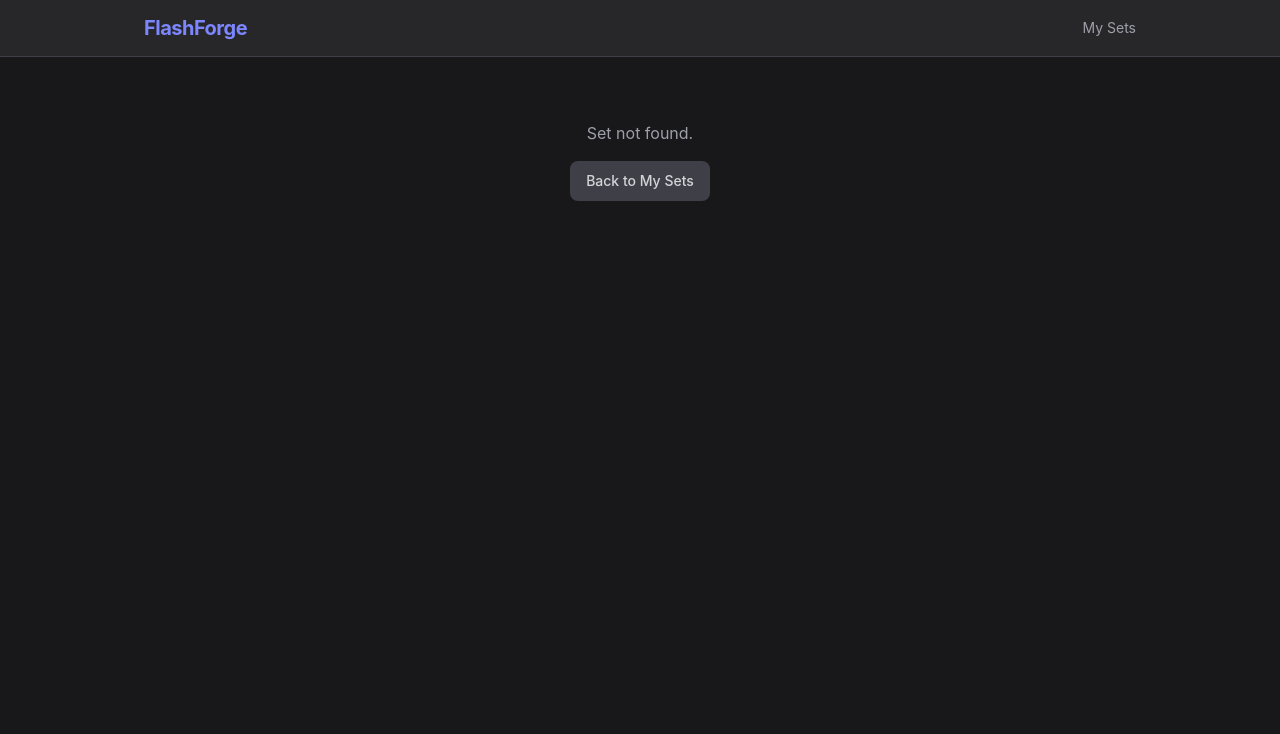
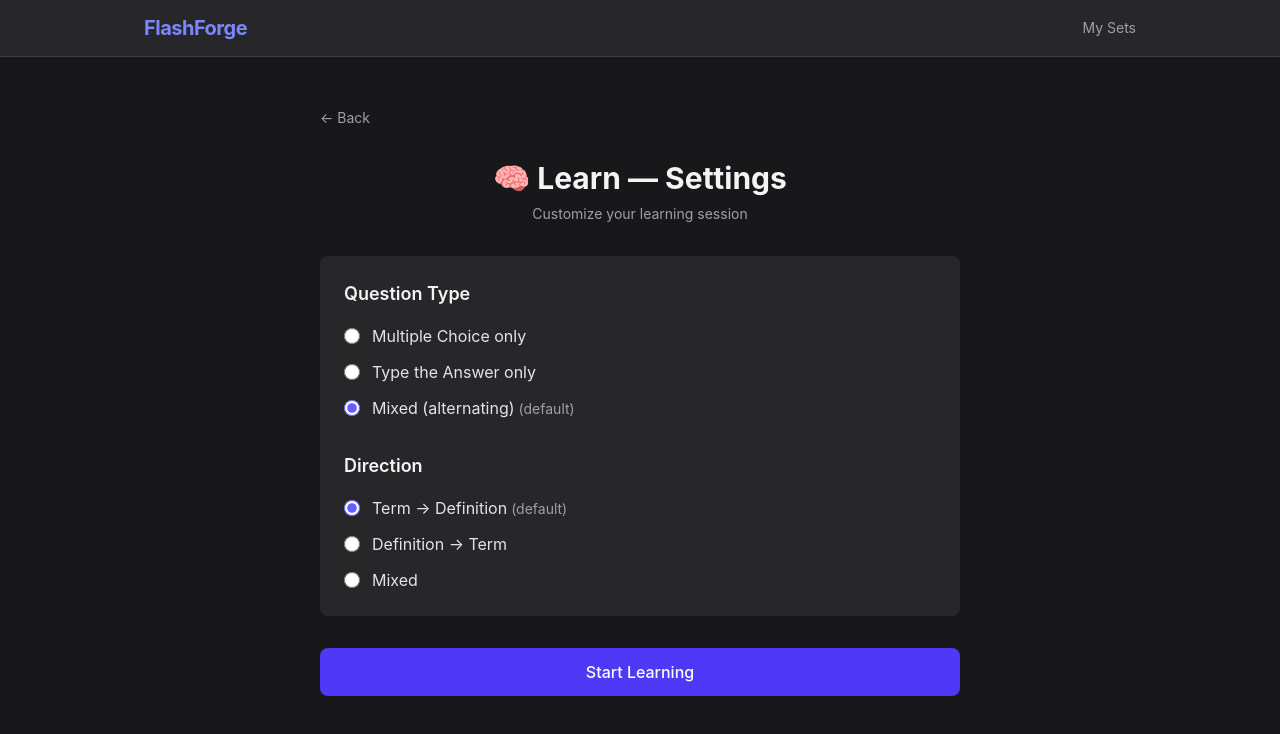
Before and after one commit to AbhiShekSiwa/flashforge, a React (Vite) app: page /sets/1/learn in a window 1280 px wide. Before the commit this address had no page. Shown: the top 734 px of the page. Built offline with nearby package versions, Linux system fonts and the light colour scheme.

Commit message:
prompt 3 complete - added learn option redo pt2

```diff
--- a/src/modes/Learn.jsx
+++ b/src/modes/Learn.jsx
@@ -1,4 +1,4 @@
-import { useState, useEffect, useCallback } from 'react'
+import { useState, useEffect, useCallback, useMemo } from 'react'
 import { useNavigate, useParams } from 'react-router-dom'
 import { useSets } from '../hooks/useSets.js'
 import ProgressBar from '../components/ProgressBar.jsx'
@@ -10,6 +10,11 @@ export default function Learn() {
   const navigate = useNavigate()
   const { sets, markStudied } = useSets()
   const set = sets.find(s => s.id === id)
+
+  // BUG 3: Settings screen state
+  const [showSettings, setShowSettings] = useState(true)
+  const [selectedQuestionType, setSelectedQuestionType] = useState('mixed')
+  const [selectedDirection, setSelectedDirection] = useState('term')
 
   const [sessionState, setSessionState] = useState(() => {
     if (!set || set.cards.length === 0) return null
@@ -41,6 +46,90 @@ export default function Learn() {
   const [feedbackIsCorrect, setFeedbackIsCorrect] = useState(false)
   const [isProcessing, setIsProcessing] = useState(false)
   const [cardDirections, setCardDirections] = useState({})
+  // BUG 1: Store generated options per card to prevent reshuffling
+  const [cardOptions, setCardOptions] = useState({})
+
+  // BUG 3: Settings screen UI
+  if (showSettings) {
+    return (
+      <main className="max-w-2xl mx-auto px-4 py-12">
+        <button
+          onClick={() => navigate(-1)}
+          className="text-sm text-zinc-400 hover:text-zinc-200 transition-colors mb-8"
+        >
+          ← Back
+        </button>
+
+        <div className="text-center">
+          <h1 className="text-3xl font-bold text-zinc-100 mb-2">🧠 Learn — Settings</h1>
+          <p className="text-zinc-400 text-sm mb-8">Customize your learning session</p>
+        </div>
+
+        <div className="bg-zinc-800 rounded-lg p-6 space-y-8 mb-8">
+          {/* Question Type Selector */}
+          <div>
+            <h2 className="text-lg font-semibold text-zinc-100 mb-4">Question Type</h2>
+            <div className="space-y-3">
+              {[
+                { value: 'mc', label: 'Multiple Choice only' },
+                { value: 'tta', label: 'Type the Answer only' },
+                { value: 'mixed', label: 'Mixed (alternating)', default: true },
+              ].map(option => (
+                <label key={option.value} className="flex items-center cursor-pointer">
+                  <input
+                    type="radio"
+                    name="questionType"
+                    value={option.value}
+                    checked={selectedQuestionType === option.value}
+                    onChange={e => setSelectedQuestionType(e.target.value)}
+                    className="w-4 h-4 accent-indigo-500"
+                  />
+                  <span className="ml-3 text-zinc-200">
+                    {option.label}
+                    {option.default && <span className="text-zinc-400 text-sm ml-1">(default)</span>}
+                  </span>
+                </label>
+              ))}
+            </div>
+          </div>
+
+          {/* Direction Selector */}
+          <div>
+            <h2 className="text-lg font-semibold text-zinc-100 mb-4">Direction</h2>
+            <div className="space-y-3">
+              {[
+                { value: 'term', label: 'Term → Definition', default: true },
+                { value: 'definition', label: 'Definition → Term' },
+                { value: 'mixed', label: 'Mixed' },
+              ].map(option => (
+                <label key={option.value} className="flex items-center cursor-pointer">
+                  <input
+                    type="radio"
+                    name="direction"
+                    value={option.value}
+                    checked={selectedDirection === option.value}
+                    onChange={e => setSelectedDirection(e.target.value)}
+                    className="w-4 h-4 accent-indigo-500"
+                  />
+                  <span className="ml-3 text-zinc-200">
+                    {option.label}
+                    {option.default && <span className="text-zinc-400 text-sm ml-1">(default)</span>}
+                  </span>
+                </label>
+              ))}
+            </div>
+          </div>
+        </div>
+
+        <button
+          onClick={() => setShowSettings(false)}
+          className="w-full h-12 rounded-lg bg-indigo-600 text-white hover:bg-indigo-500 transition-colors font-medium text-base"
+        >
+          Start Learning
+        </button>
+      </main>
+    )
+  }
 
   if (!set || !set.cards || set.cards.length === 0) {
     return (
@@ -69,14 +158,22 @@ export default function Learn() {
   const { queue, cardStats, learnedCount, totalCards, currentQueuePos, sessionComplete, completedByEndButton = false, originalTotalCards = totalCards } = sessionState
 
   function getQuestionType(cardIndex) {
+    // BUG 1 & 3: Respect user settings instead of adaptive logic
+    if (selectedQuestionType === 'mc') return 'mc'
+    if (selectedQuestionType === 'tta') return 'tta'
+
+    // Mixed mode: alternate based on timesShown
     const stats = cardStats[cardIndex]
     if (stats.timesShown === 0) return 'mc'
-    if (stats.streak === 0 || stats.timesShown % 2 === 1) return 'tta'
+    if (stats.timesShown % 2 === 1) return 'tta'
     return 'mc'
   }
 
   function getRandomDirection() {
-    return Math.random() < 0.5
+    // BUG 3: Respect user settings
+    if (selectedDirection === 'term') return true
+    if (selectedDirection === 'definition') return false
+    return Math.random() < 0.5 // mixed
   }
 
   function generateOptions(correctCard, cardIndex, isTermFirst) {
@@ -92,6 +189,21 @@ export default function Learn() {
 
     return shuffle(options)
   }
+
+  // BUG 1: Generate options once per card and store in state to prevent reshuffling
+  useEffect(() => {
+    if (queue.length > 0 && currentQueuePos < queue.length) {
+      const idx = queue[currentQueuePos]
+      if (!cardOptions.hasOwnProperty(idx)) {
+        const card = set.cards[idx]
+        const isTermFirst = cardDirections[idx]
+        if (isTermFirst !== undefined) {
+          const options = generateOptions(card, idx, isTermFirst)
+          setCardOptions(prev => ({ ...prev, [idx]: options }))
+        }
+      }
+    }
+  }, [currentQueuePos, queue, cardDirections, cardOptions, set.cards])
 
   function handleMCSelection(option) {
     if (isProcessing) return
@@ -133,17 +245,23 @@ export default function Learn() {
 
     setFeedbackMsg(message)
     setFeedbackIsCorrect(isCorrect)
-    if (isCorrect) {
-      setTimeout(() => {
-        handleAnswer(true)
-        setIsProcessing(false)
-      }, 1200)
-    }
+    // BUG 2: Set timeout for both correct and incorrect answers to ensure consistent advancement
+    setTimeout(() => {
+      handleAnswer(isCorrect)
+      setIsProcessing(false)
+    }, isCorrect ? 1200 : 1500)
   }
 
   function handleAnswer(isCorrect) {
     const currentCardIndex = queue[currentQueuePos]
     const newStats = { ...cardStats }
+
+    // BUG 2: Ensure state is reset immediately for proper card advancement
+    setIsShowingAnswer(false)
+    setSelectedOption(null)
+    setUserInput('')
+    setFeedbackMsg('')
+    setFeedbackIsCorrect(false)
 
     if (isCorrect) {
       newStats[currentCardIndex].streak++
@@ -175,12 +293,6 @@ export default function Learn() {
 
       setSessionState(prev => ({ ...prev, queue: newQueue, cardStats: newStats }))
     }
-
-    setIsShowingAnswer(false)
-    setSelectedOption(null)
-    setUserInput('')
-    setFeedbackMsg('')
-    setFeedbackIsCorrect(false)
   }
 
   function handleEndSession() {
@@ -377,7 +489,7 @@ export default function Learn() {
             <div className="text-3xl font-bold text-zinc-100 mb-8">{question}</div>
 
             <div className="grid grid-cols-2 gap-4">
-              {generateOptions(currentCard, currentCardIndex, isTermFirst).map((option, idx) => (
+              {cardOptions[currentCardIndex] && cardOptions[currentCardIndex].map((option, idx) => (
                 <button
                   key={idx}
                   onClick={() => handleMCSelection(option)}
@@ -430,11 +542,10 @@ export default function Learn() {
                   Check Answer
                 </button>
               </div>
-            ) : !feedbackIsCorrect ? (
+            ) : feedbackMsg && !feedbackIsCorrect ? (
               <button
                 onClick={() => {
                   handleAnswer(false)
-                  setFeedbackMsg('')
                 }}
                 className="h-10 px-6 rounded-lg bg-zinc-700 text-zinc-300 hover:bg-zinc-600 transition-colors font-medium text-sm"
               >
```
Also changed, not shown: 6 other files (tests, documents, lock files or other folders).
